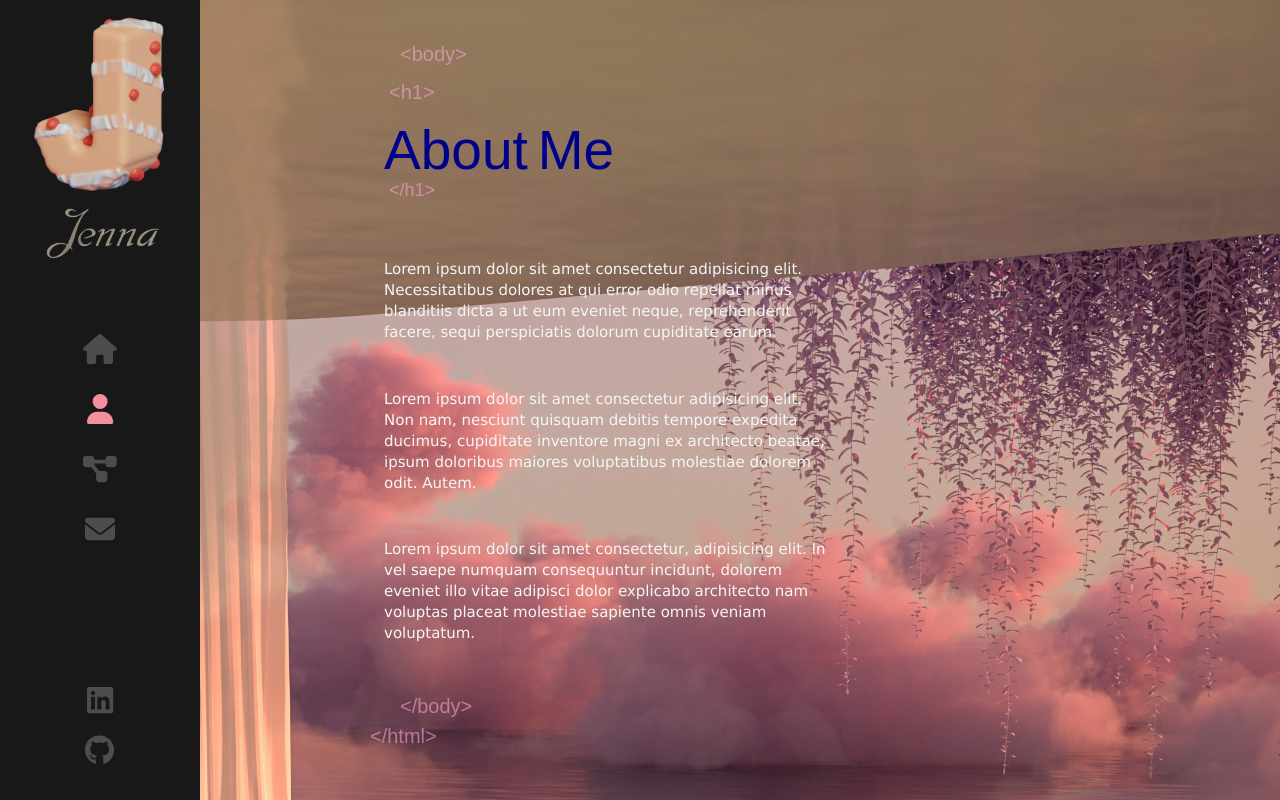
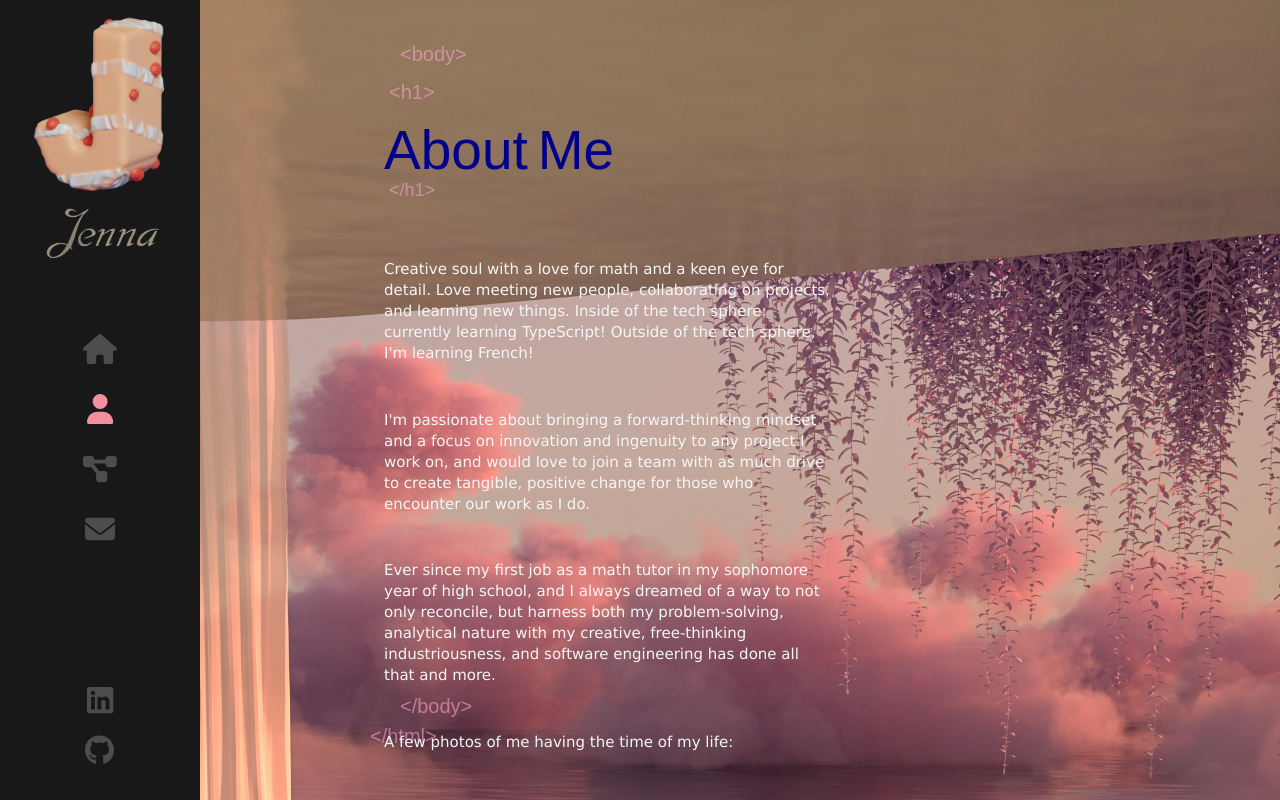
Before and after one commit to jmsp43/portfolio, a React (Vite) app: page /about in a window 1280 px wide. Built offline with nearby package versions, Linux system fonts and the light colour scheme.

Commit message:
about me updated

```diff
--- a/src/components/About/index.jsx
+++ b/src/components/About/index.jsx
@@ -25,11 +25,13 @@ export default function About() {
           {mapAbout}
         </h1>
         <br/>
-        <p>Lorem ipsum dolor sit amet consectetur adipisicing elit. Necessitatibus dolores at qui error odio repellat minus blanditiis dicta a ut eum eveniet neque, reprehenderit facere, sequi perspiciatis dolorum cupiditate earum.</p>
+        <p>Creative soul with a love for math and a keen eye for detail. Love meeting new people, collaborating on projects, and learning new things. Inside of the tech sphere: currently learning TypeScript! Outside of the tech sphere, I'm learning French!</p>
         <br/>
-        <p>Lorem ipsum dolor sit amet consectetur adipisicing elit. Non nam, nesciunt quisquam debitis tempore expedita ducimus, cupiditate inventore magni ex architecto beatae, ipsum doloribus maiores voluptatibus molestiae dolorem odit. Autem.</p>
+        <p>I'm passionate about bringing a forward-thinking mindset and a focus on innovation and ingenuity to any project I work on, and would love to join a team with as much drive to create tangible, positive change for those who encounter our work as I do.</p>
         <br/>
-        <p>Lorem ipsum dolor sit amet consectetur, adipisicing elit. In vel saepe numquam consequuntur incidunt, dolorem eveniet illo vitae adipisci dolor explicabo architecto nam voluptas placeat molestiae sapiente omnis veniam voluptatum.</p>
+        <p>Ever since my first job as a math tutor in my sophomore year of high school, and I always dreamed of a way to not only reconcile, but harness both my problem-solving, analytical nature with my creative, free-thinking industriousness, and software engineering has done all that and more.</p>
+        <br />
+        <p>A few photos of me having the time of my life:</p>
       </div>
     </div>
   )
```
